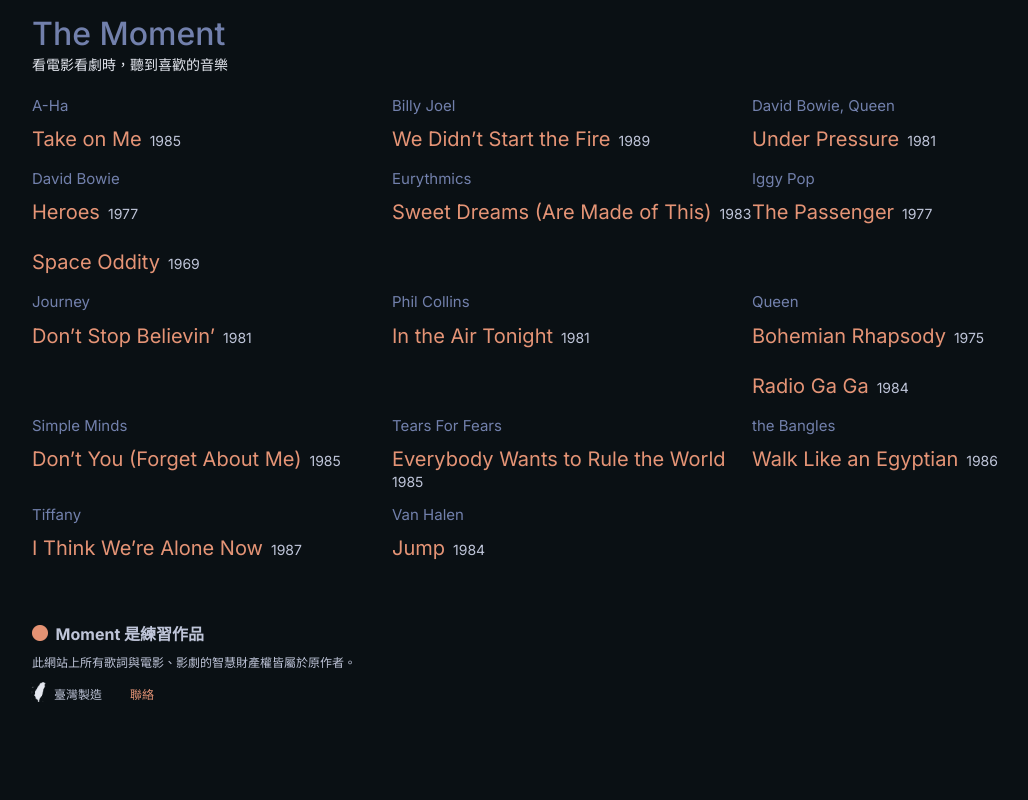
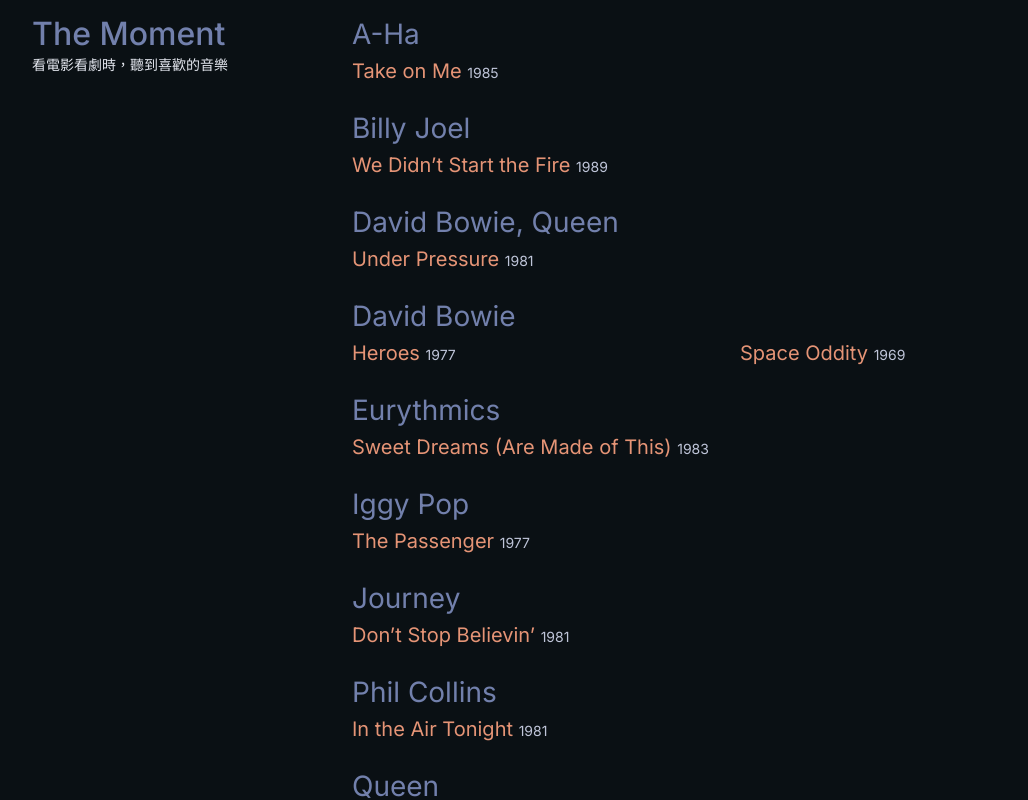
Before and after one commit to intersection-tw/moment, a Next.js app: page / in a window 1280 px wide. Shown: the top 800 px of the page, without its empty margins (68-1096 px from the left). Built offline with nearby package versions, Linux system fonts and the light colour scheme.

Commit message:
Update song layout

```diff
--- a/components/SongsList.js
+++ b/components/SongsList.js
@@ -6,15 +6,17 @@ import { familyDefault } from '../styles/font';
 import { LayoutSection } from './Section';
 
 const MomentIndex = styled.ul`
-  display: grid;
-  grid-template-columns: repeat(auto-fit, minmax(320px, 1fr));
-  max-width: 1080px;
-  margin: 0 auto;
+  margin: 0;
   padding: 0;
+
+  @media screen and (min-width: 992px) {
+    padding: 16px 0;
+  }
 `;
 
 const MomentIndexItem = styled.li`
-  padding: 0 16px;
+  margin-bottom: 8px;
+  padding: 0;
   list-style: none;
 
   @media screen and (min-width: 992px) {
@@ -24,8 +26,8 @@ const MomentIndexItem = styled.li`
 
 const SongsOfArtistList = styled.ul`
   display: grid;
-  grid-template-columns: repeat(auto-fit, minmax(320px, 1fr));
-  align-content: start;
+  grid-template-columns: repeat(auto-fill, minmax(250px, 1fr));
+  column-gap: 16px;
   margin: 0 0 16px;
   padding: 0;
   font-family: ${familyDefault};
@@ -37,18 +39,18 @@ const SongsOfArtistList = styled.ul`
 
 const SongItem = styled.li`
   margin-bottom: 12px;
+  font-size: 0;
   list-style: none;
 `;
 
 const SongLink = styled.a`
   display: inline-block;
-  padding: 4px 0;
+  padding: 0 0 4px;
   text-decoration: none;
 `;
 
 const SongName = styled.span`
   display: inline-block;
-  margin-right: 8px;
   color: hsl(${dawn.h}, ${dawn.s}%, ${dawn.l}%);
   font-size: 2rem;
   line-height: ${ 30 / 20 };
--- a/components/meta/ArtistName.js
+++ b/components/meta/ArtistName.js
@@ -5,8 +5,10 @@ import { familyDefault } from '../../styles/font';
 
 const ArtistName = styled.h2`
   display: inline-block;
-  margin: 0 0 6px;
+  margin: 0 0 4px;
   color: hsl(${midnight.h}, ${midnight.s}%, ${midnight.l.vii}%);
+  font-size: 2.8rem;
+  line-height: ${(36 / 28)};
   font-family: ${familyDefault};
   font-weight: 400;
 `;
--- a/pages/index.js
+++ b/pages/index.js
@@ -12,6 +12,7 @@ import { familyDefault } from '../styles/font';
 
 import { isMobile } from '../utils/isMobile';
 
+import { ResponsiveLayout } from '../components/ResponsiveLayout';
 import { TitleGroup, Title, TitleDescription } from '../components/Titles';
 import { Year } from '../components/meta/Year';
 import { ArtistName } from '../components/meta/ArtistName';
@@ -28,22 +29,14 @@ const IndexBody = createGlobalStyle`
   }
 `;
 
-const IndexTitleGroup = styled(TitleGroup)`
-  padding: 16px 16px 0;
-
-  @media screen and (min-width: 992px) {
-    max-width: 1080px;
-    margin: 0 auto 24px;
-    padding: 16px 0 0;
-  }
-`;
-
-const IndexFooter = styled.div`
+const IndexLayout = styled(ResponsiveLayout)`
   padding: 0 16px;
 
-  @media screen and (min-width: 992px) {
-    max-width: 1080px;
-    margin: 0 auto 24px;
+  @media screen and (min-width: 768px) {
+    grid-template-areas:
+      "header list"
+      ". list"
+      "footer footer";
     padding: 0;
   }
 `;
@@ -68,7 +61,7 @@ export default function IndexPage({ artistData, songData }) {
       <Seo title="看電影看劇時，聽到喜歡的音樂 - Moment"
            description="讓電影、日美劇致敬的經典歌曲歌詞"
            published="2020-09-21"
-           modified="2020-11-07"
+           modified="2020-11-15"
       />
       <Head>
         <script type="application/ld+json" dangerouslySetInnerHTML={{ __html:
@@ -86,10 +79,11 @@ export default function IndexPage({ artistData, songData }) {
       </Head>
       <GlobalStyles />
       <IndexBody />
-      <IndexTitleGroup>
+      <IndexLayout>
+        <TitleGroup>
           <Title>The Moment</Title>
           <TitleDescription role="doc-subtitle">看電影看劇時，聽到喜歡的音樂</TitleDescription>
-      </IndexTitleGroup>
+        </TitleGroup>
         <MomentIndex>
         {
           artists.map(artist => {
@@ -102,8 +96,10 @@ export default function IndexPage({ artistData, songData }) {
                 <SongItem key={s.slug}>
                   <Link href="/songs/[slug]" as={`/songs/${s.slug}`} passHref>
                     <SongLink>
-                    <SongName>{s.frontMatter.title}</SongName>
+                      <SongName>
+                        {s.frontMatter.title}&nbsp;
                         <Year>{s.frontMatter.year}</Year>
+                      </SongName>
                     </SongLink>
                   </Link>
                 </SongItem>
@@ -121,9 +117,8 @@ export default function IndexPage({ artistData, songData }) {
           })
         }
         </MomentIndex>
-      <IndexFooter>
         <Footer />
-      </IndexFooter>
+      </IndexLayout>
     </>
   )
 }
--- a/styles/color.js
+++ b/styles/color.js
@@ -20,6 +20,7 @@ export const midnight = {
   l: {
     i: 16,
     iii: 32,
+    iii: 45,
     vii: 56,
     xi: 80,
     xvi: 92
```
Also changed, not shown: components/Breadcrumb.js (+3 -4 lines), pages/songs/[slug].js (+10 -7 lines). Lines whose indentation alone changed are shown as unchanged.
